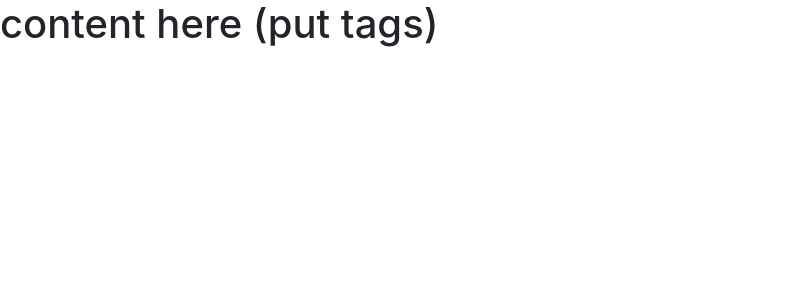
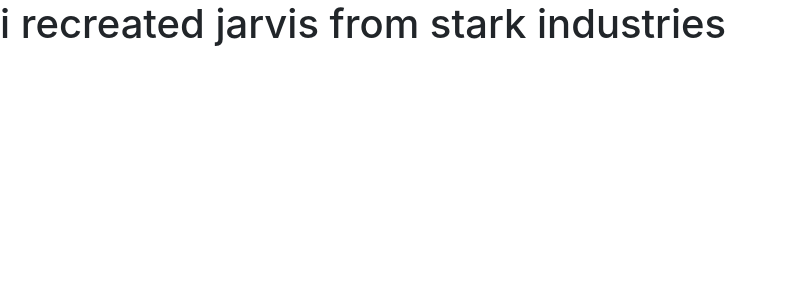
Before and after one commit to aneesh223/jarvis, a Flask app: page / in a window 1280 px wide. Shown: the top 300 px of the page, without its empty margins (0-787 px from the left). Run offline with Flask 2, Linux system fonts and the light colour scheme; some libraries are stand-ins or nearby versions.

Commit message:
Added more stuff

```diff
--- a/templates/index.html
+++ b/templates/index.html
@@ -1,5 +1,5 @@
 {% extends "base.html" %}<!--imports base.html into this file-->
-{% block title %}title here (no tags){% endblock %}
+{% block title %}J.A.R.V.I.S.{% endblock %}
 {% block content %}
-<h1>content here (put tags)</h1>
+<h1>i recreated jarvis from stark industries</h1>
 {% endblock %}
```
Also changed, not shown: bot/main.py (+4 -4 lines).
